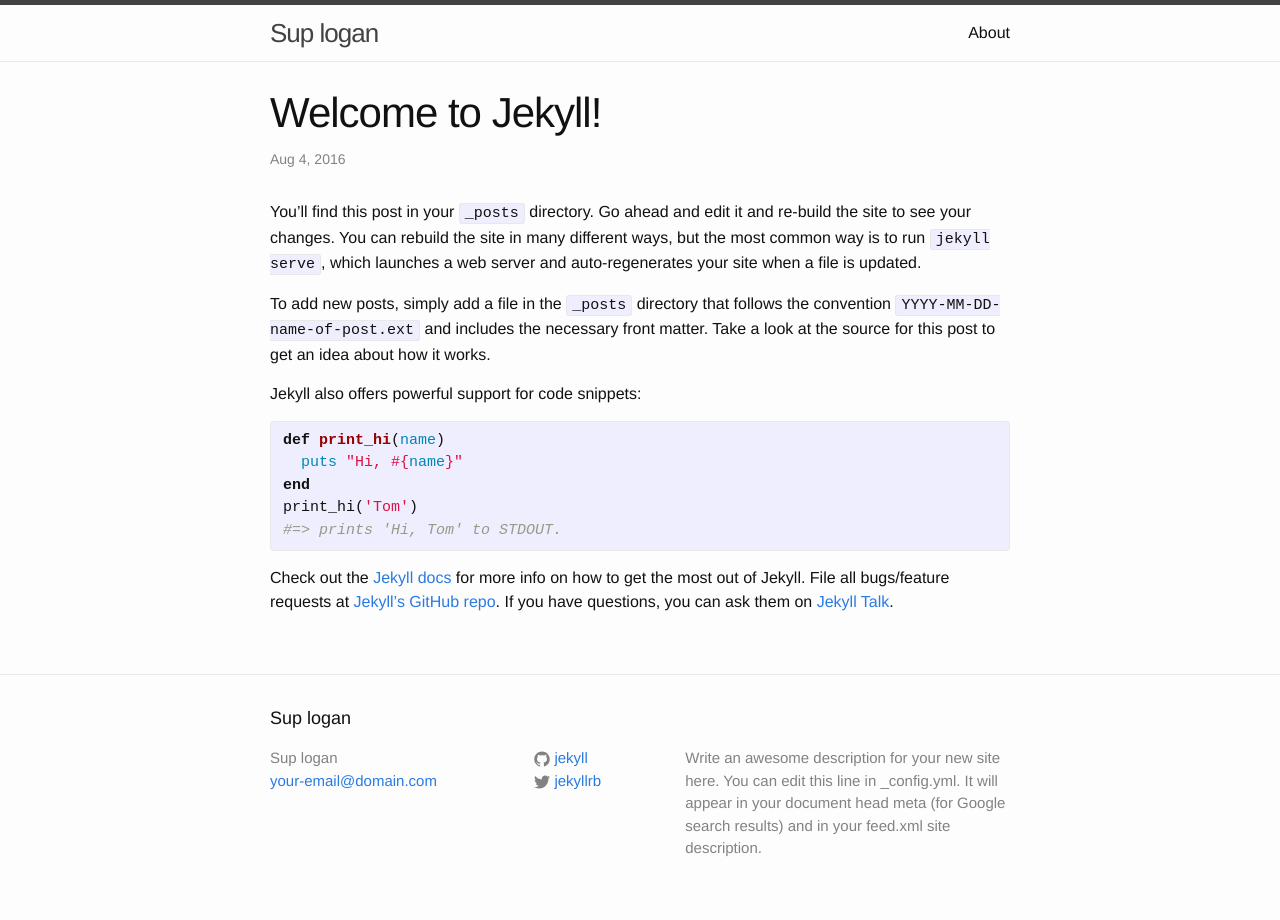
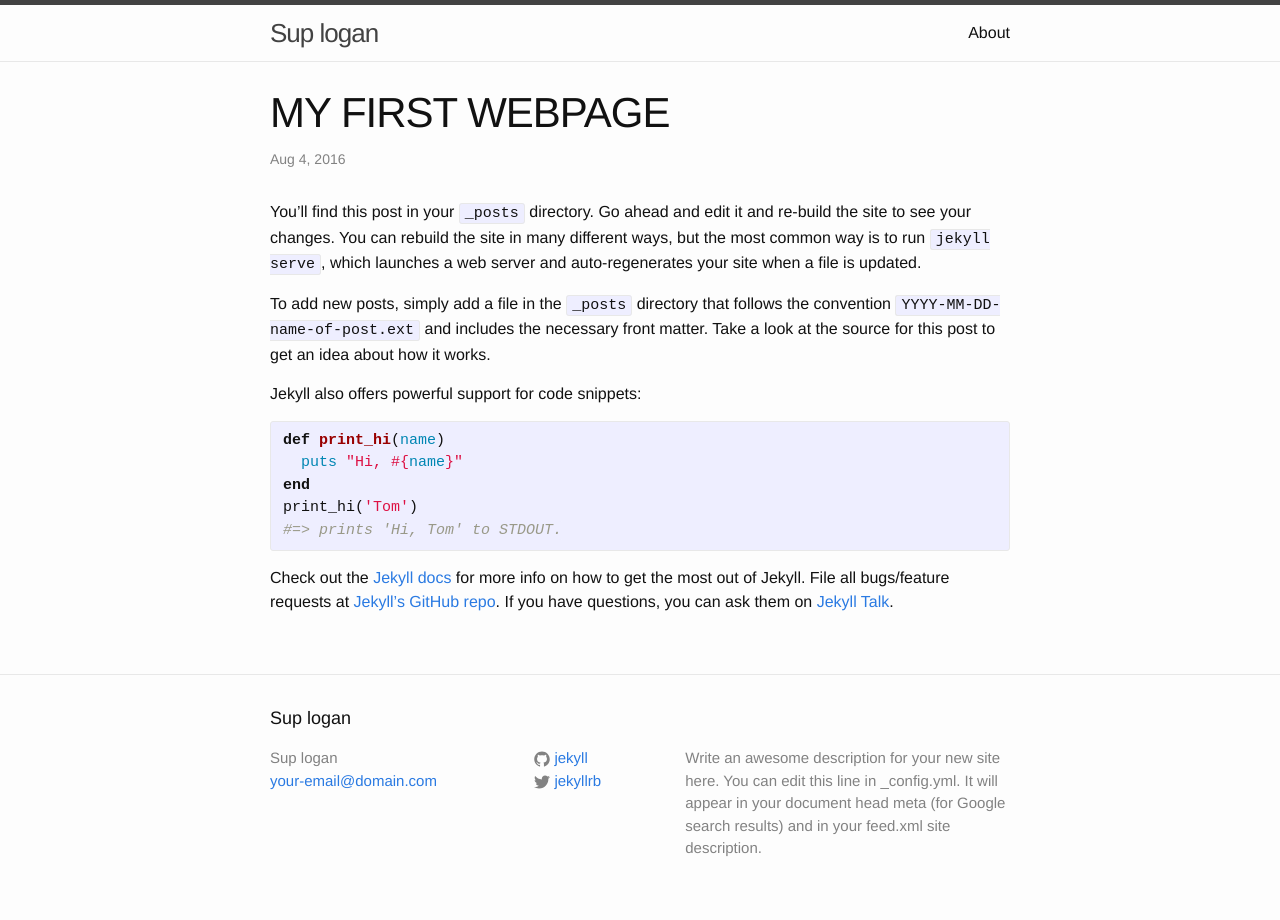
Before and after one commit to EthanBenedict15/EthanBenedict15.github.io, a Jekyll site: the page built from _posts/2016-08-04-welcome-to-jekyll.markdown, in a window 1280 px wide. Built offline with Jekyll 4.4.1, drawn with Linux system fonts in a browser that asks for light colours.

Commit message:
Update 2016-08-04-welcome-to-jekyll.markdown

```diff
--- a/_posts/2016-08-04-welcome-to-jekyll.markdown
+++ b/_posts/2016-08-04-welcome-to-jekyll.markdown
@@ -1,6 +1,6 @@
 ---
 layout: post
-title:  "Welcome to Jekyll!"
+title:  "MY FIRST WEBPAGE"
 date:   2016-08-04 14:55:24 -0400
 categories: jekyll update
 ---
```
